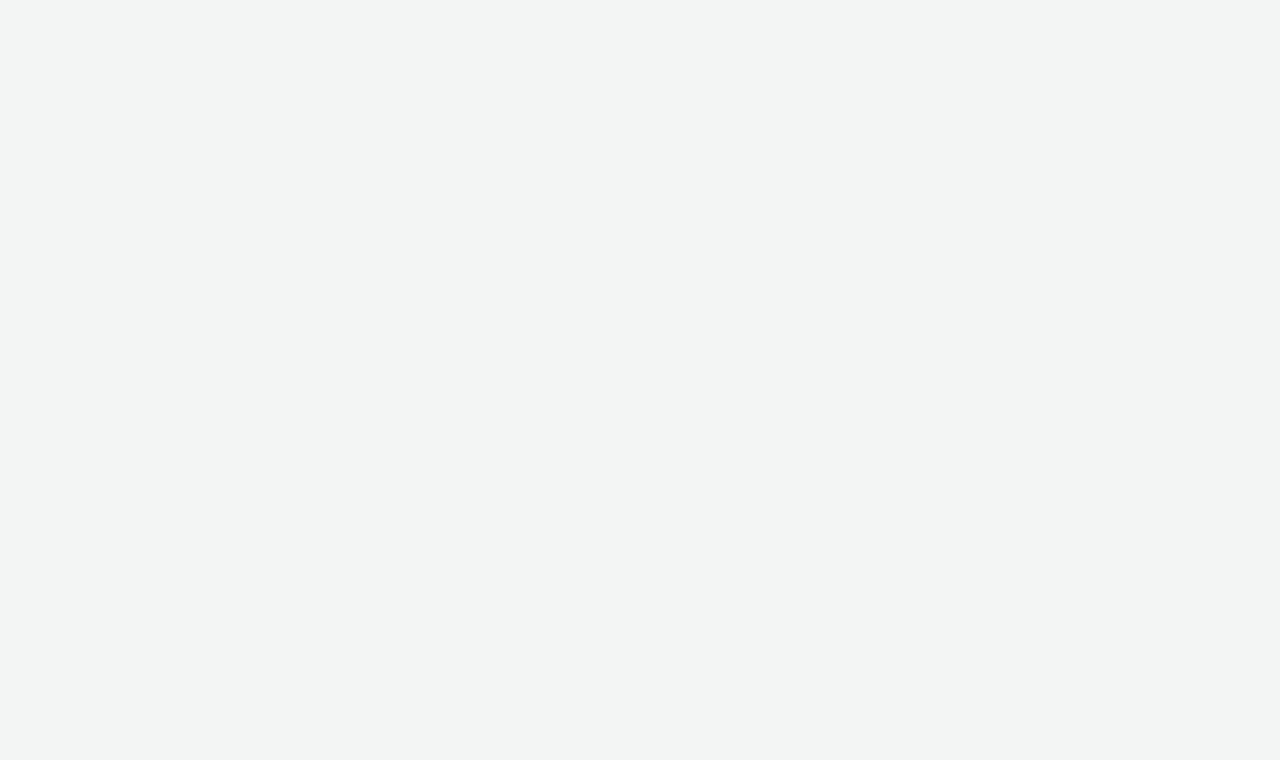
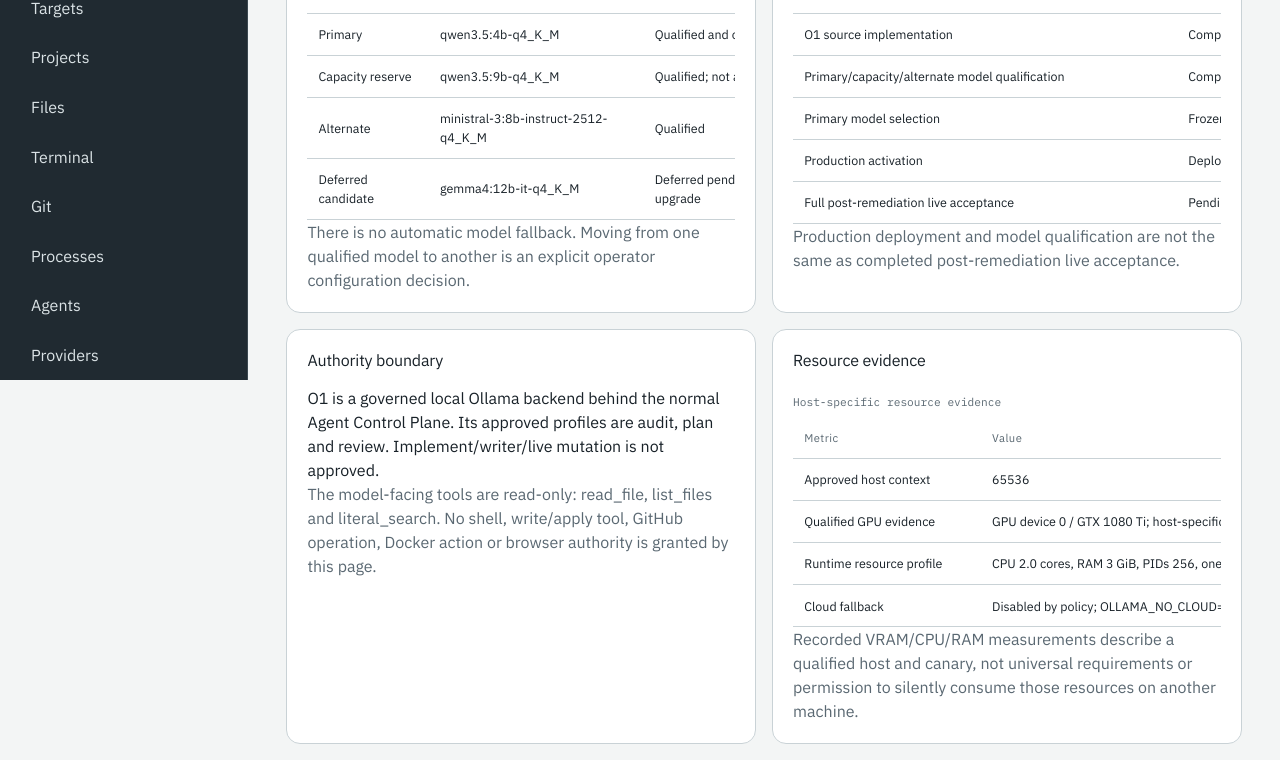
Before and after one commit to Herman940306/QuaranGate, a Next.js app in the folder frontend/: page /models in a window 1280 px wide. Before the commit this address had no page. Shown: the part 420-1180 px from the top of the page. Before the commit the page ends 800 px from the top, so only its background shows below. Built offline with nearby package versions, Linux system fonts and the light colour scheme.

Commit message:
feat(frontend): add Local AI model readiness

```diff
--- /dev/null
+++ b/frontend/src/app/(foundation)/models/page.tsx
@@ -0,0 +1,4 @@
+import type { Metadata } from "next";
+import { LocalAiModels } from "../../../components/local-ai-models";
+export const metadata: Metadata = { title: "Local AI & Models" };
+export default function Page() { return <LocalAiModels />; }
--- /dev/null
+++ b/frontend/src/components/local-ai-models.tsx
@@ -0,0 +1,50 @@
+import { Badge, Panel, Table } from "./primitives";
+
+const models = [
+  { id: "primary", role: "Primary", model: "qwen3.5:4b-q4_K_M", status: "Qualified and owner-selected" },
+  { id: "reserve", role: "Capacity reserve", model: "qwen3.5:9b-q4_K_M", status: "Qualified; not automatic fallback" },
+  { id: "alternate", role: "Alternate", model: "ministral-3:8b-instruct-2512-q4_K_M", status: "Qualified" },
+  { id: "deferred", role: "Deferred candidate", model: "gemma4:12b-it-q4_K_M", status: "Deferred pending controlled Ollama upgrade" },
+];
+const deployment = [
+  { id: "source", label: "O1 source implementation", value: "Complete" },
+  { id: "qualification", label: "Primary/capacity/alternate model qualification", value: "Complete" },
+  { id: "selection", label: "Primary model selection", value: "Frozen" },
+  { id: "activation", label: "Production activation", value: "Deployed" },
+  { id: "acceptance", label: "Full post-remediation live acceptance", value: "Pending / incomplete" },
+];
+const resources = [
+  { id: "context", label: "Approved host context", value: "65536" },
+  { id: "gpu", label: "Qualified GPU evidence", value: "GPU device 0 / GTX 1080 Ti; host-specific" },
+  { id: "limits", label: "Runtime resource profile", value: "CPU 2.0 cores, RAM 3 GiB, PIDs 256, one loaded model" },
+  { id: "cloud", label: "Cloud fallback", value: "Disabled by policy; OLLAMA_NO_CLOUD=1" },
+];
+export function LocalAiModels() {
+  return <>
+    <div className="page-heading"><div><p className="eyebrow">O1 / LOCAL MODEL PLANE</p><h1>Local AI & Models</h1><p className="page-intro">Show the accepted local-model qualification facts without inventing live model inventory, entitlement, GPU telemetry or runtime control.</p></div><Badge>Readiness only</Badge></div>
+    <div className="review-grid">
+      <Panel title="Owner-approved model set">
+        <Table caption="Qualified local models" headings={["Role", "Model", "Status"]} rows={models.map(row => ({ id: row.id, cells: { Role: row.role, Model: row.model, Status: row.status } }))} />
+        <p className="muted">There is no automatic model fallback. Moving from one qualified model to another is an explicit operator configuration decision.</p>
+      </Panel>
+      <Panel title="Current deployment truth">
+        <Table caption="O1 deployment truth" headings={["Area", "Status"]} rows={deployment.map(row => ({ id: row.id, cells: { Area: row.label, Status: row.value } }))} />
+        <p className="muted">Production deployment and model qualification are not the same as completed post-remediation live acceptance.</p>
+      </Panel>
+    </div>
+    <div className="review-grid">
+      <Panel title="Authority boundary">
+        <p>O1 is a governed local Ollama backend behind the normal Agent Control Plane. Its approved profiles are audit, plan and review. Implement/writer/live mutation is not approved.</p>
+        <p className="muted">The model-facing tools are read-only: read_file, list_files and literal_search. No shell, write/apply tool, GitHub operation, Docker action or browser authority is granted by this page.</p>
+      </Panel>
+      <Panel title="Resource evidence">
+        <Table caption="Host-specific resource evidence" headings={["Metric", "Value"]} rows={resources.map(row => ({ id: row.id, cells: { Metric: row.label, Value: row.value } }))} />
+        <p className="muted">Recorded VRAM/CPU/RAM measurements describe a qualified host and canary, not universal requirements or permission to silently consume those resources on another machine.</p>
+      </Panel>
+    </div>
+    <Panel title="Fail-closed activation prerequisites">
+      <p>O1 should remain disabled unless the local Ollama runtime, GPU/device placement, dedicated read-only model store, exact qualified model seed, canary matrix, trusted backend configuration and post-enable MCP acceptance have all passed.</p>
+      <p className="muted">This frontend exposes no pull, switch, enable, seed, probe or provider-control button because no accepted public frontend contract exists for those operations.</p>
+    </Panel>
+  </>;
+}
--- a/frontend/src/components/shell.tsx
+++ b/frontend/src/components/shell.tsx
@@ -10,7 +10,7 @@ import { Badge, IconButton } from "./primitives";
 
 function Navigation({ engineering, onNavigate }: { engineering: boolean; onNavigate?: () => void }) {
   const pathname = usePathname();
-  return <nav aria-label="Main navigation"><Link href="/" aria-current={pathname === "/" ? "page" : undefined} onClick={onNavigate}>Foundation</Link>{[["/overview", "Overview"], ["/arena", "Agent Arena"], ["/approvals", "Review & Approvals"], ["/ide-sessions", "IDE Sessions"], ["/targets", "Targets"], ["/projects", "Projects"], ["/files", "Files"], ["/terminal", "Terminal"], ["/git", "Git"], ["/processes", "Processes"], ["/agents", "Agents"], ["/providers", "Providers"], ["/agent-profiles", "Agent Profiles"], ["/jobs", "Jobs"], ["/github", "GitHub"], ["/control-center", "Control Center"], ["/security", "Security & Access"], ["/account", "Account"], ["/workspaces", "Workspaces"], ["/permissions", "Product permissions"], ["/sign-in", "Sign in"]].map(([href, label]) => <Link key={href} href={href} aria-current={pathname === href ? "page" : undefined} onClick={onNavigate}>{label}</Link>)}{engineering ? <Link href="/design-system" aria-current={pathname === "/design-system" ? "page" : undefined} onClick={onNavigate}>Design System <span>DEV</span></Link> : null}</nav>;
+  return <nav aria-label="Main navigation"><Link href="/" aria-current={pathname === "/" ? "page" : undefined} onClick={onNavigate}>Foundation</Link>{[["/overview", "Overview"], ["/arena", "Agent Arena"], ["/approvals", "Review & Approvals"], ["/ide-sessions", "IDE Sessions"], ["/models", "Local AI & Models"], ["/targets", "Targets"], ["/projects", "Projects"], ["/files", "Files"], ["/terminal", "Terminal"], ["/git", "Git"], ["/processes", "Processes"], ["/agents", "Agents"], ["/providers", "Providers"], ["/agent-profiles", "Agent Profiles"], ["/jobs", "Jobs"], ["/github", "GitHub"], ["/control-center", "Control Center"], ["/security", "Security & Access"], ["/account", "Account"], ["/workspaces", "Workspaces"], ["/permissions", "Product permissions"], ["/sign-in", "Sign in"]].map(([href, label]) => <Link key={href} href={href} aria-current={pathname === href ? "page" : undefined} onClick={onNavigate}>{label}</Link>)}{engineering ? <Link href="/design-system" aria-current={pathname === "/design-system" ? "page" : undefined} onClick={onNavigate}>Design System <span>DEV</span></Link> : null}</nav>;
 }
 export function Shell({ children, engineering, identityClient, identityClock }: { children: ReactNode; engineering: boolean; identityClient?: IdentityClient; identityClock?: () => number }) {
   return <IdentityProvider client={identityClient} clock={identityClock}><IdentityOperationalBoundary engineering={engineering}>{children}</IdentityOperationalBoundary></IdentityProvider>;
@@ -28,7 +28,7 @@ function ShellBody({ children, engineering }: { children: ReactNode; engineering
   return <div className="shell"><a className="skip-link" href="#main">Skip to content</a>
     <aside className="rail"><Link href="/" className="brand"><span className="brand-mark" aria-hidden="true">Q</span><span>QuaranGate<small>ENGINEERING WORKSPACE</small></span></Link><p className="rail-label">PRODUCT FOUNDATION</p><Navigation engineering={engineering} /><div className="rail-foot"><span className="rail-label">AUTHORITY BOUNDARY</span><p>Server authority applies to every operation.</p><span className="rail-version">Product integration pending</span></div></aside>
     <div className="workspace"><header className="command-bar"><div className="header-context"><span className="narrow-menu"><IconButton label="Open navigation" onClick={() => overlay.open({ title: "Navigation", description: "QuaranGate foundation routes", kind: "drawer", closeOnDesktop: true, children: <Navigation engineering={engineering} onNavigate={overlay.close} /> })}>☰</IconButton></span><Link href="/workspaces" className="context-label">Workspace<small>{session?.workspace.name ?? "No verified workspace"}</small></Link></div><div className="account-context"><Badge>{state === "available" ? "Last read connected" : state.replaceAll("_", " ")}</Badge><Link href="/account" className="context-label">Account<small>{session?.user.displayName ?? (identity.integrated ? identity.state.kind.replaceAll("_", " ") : "Identity integration pending")}</small></Link></div></header>
-      <main id="main" tabIndex={-1} key={["/overview", "/arena", "/approvals", "/ide-sessions", "/targets", "/projects", "/files", "/terminal", "/git", "/processes", "/agents", "/jobs", "/github", "/control-center", "/security"].includes(pathname) ? identity.projectionEpoch : pathname}>{children}</main><footer className="page-footer">QuaranGate · Product candidate <span>Product authority is enforced by the server.</span></footer>
+      <main id="main" tabIndex={-1} key={["/overview", "/arena", "/approvals", "/ide-sessions", "/models", "/targets", "/projects", "/files", "/terminal", "/git", "/processes", "/agents", "/jobs", "/github", "/control-center", "/security"].includes(pathname) ? identity.projectionEpoch : pathname}>{children}</main><footer className="page-footer">QuaranGate · Product candidate <span>Product authority is enforced by the server.</span></footer>
     </div>
   </div>;
 }
```
Also changed, not shown: 2 other files (tests, documents, lock files or other folders).
